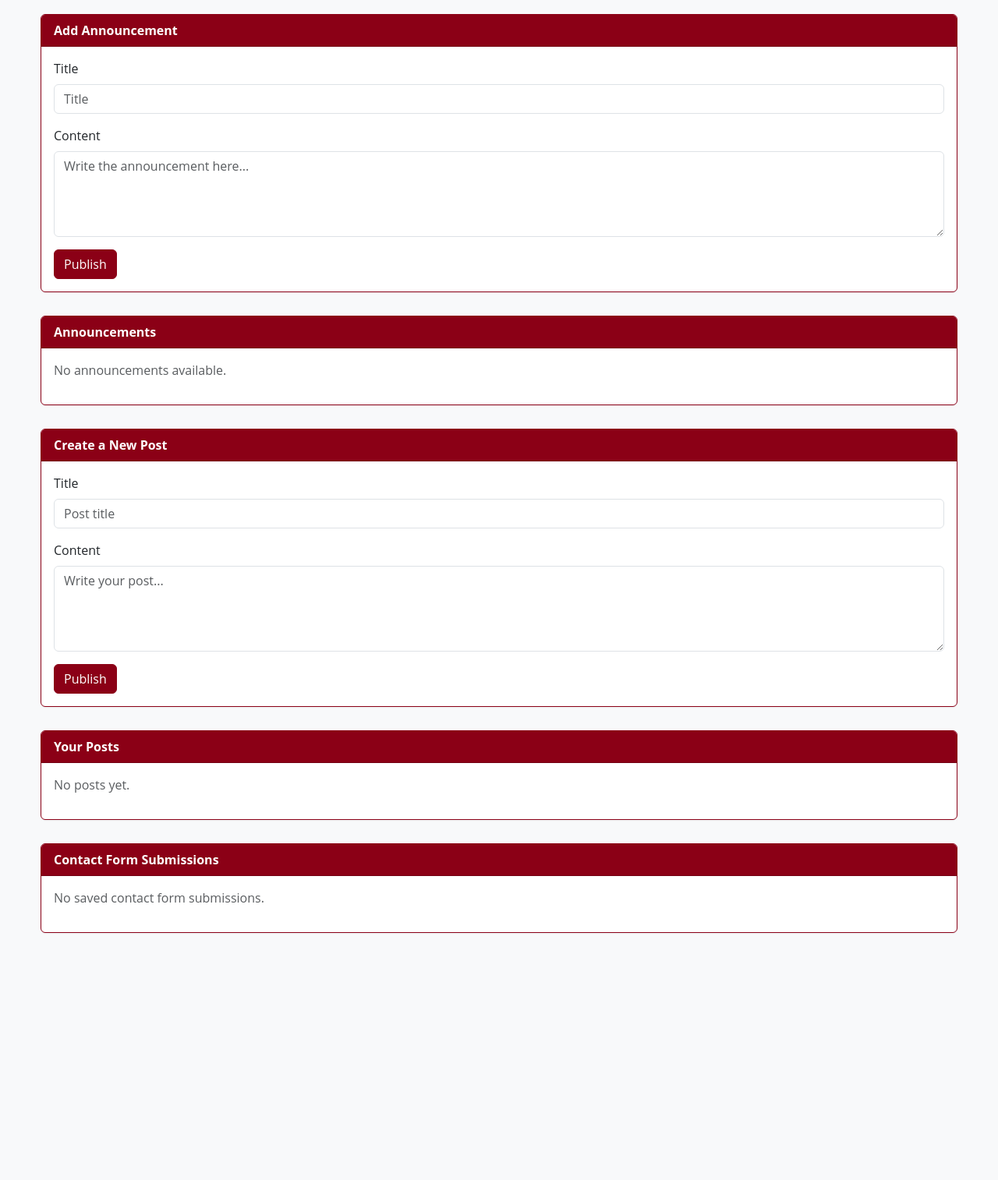
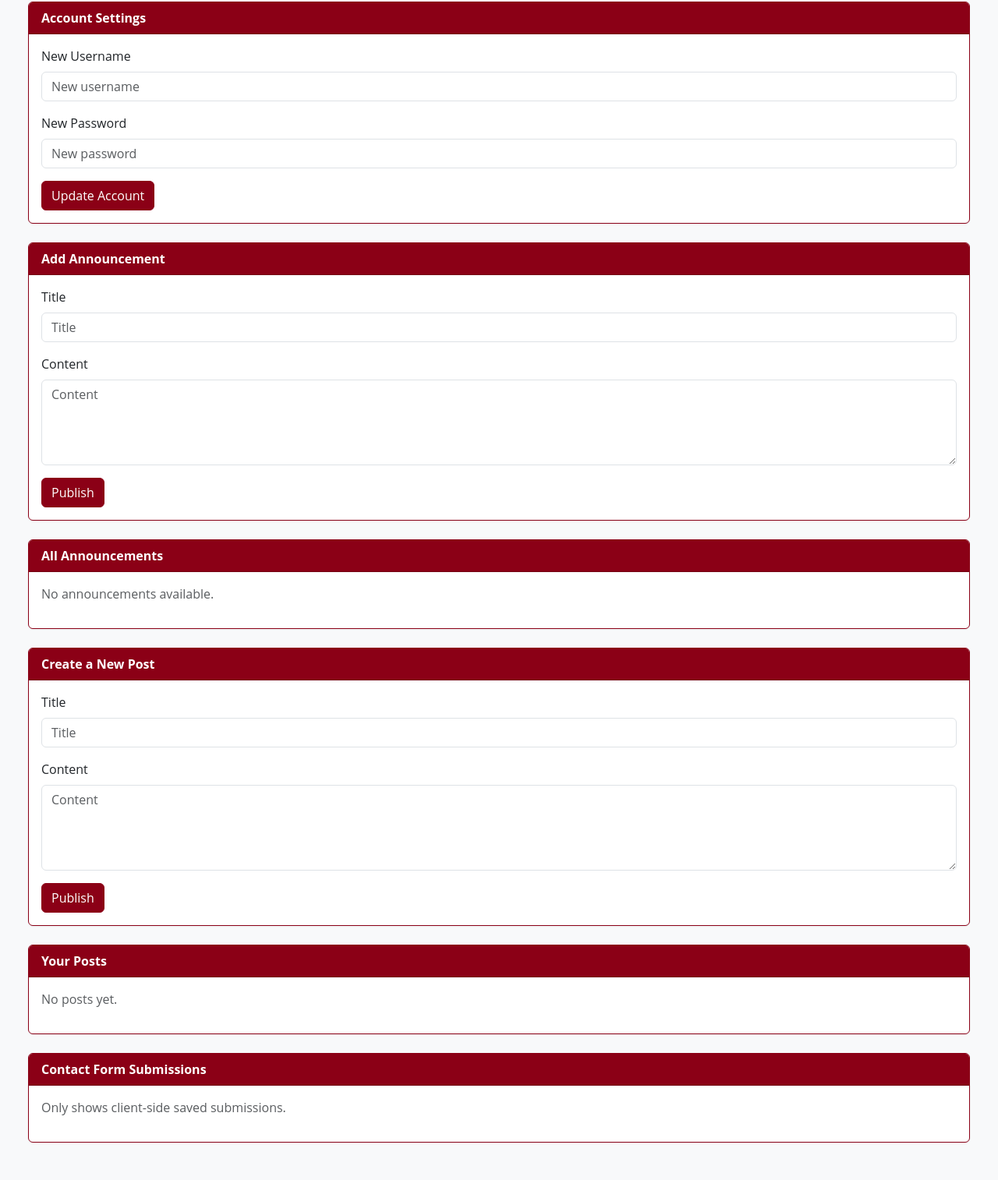
Before and after one commit to Borouros/FlaskProject1, a Flask app: page /login in a window 1280 px wide. Shown: the part 80-1594 px from the top of the page at 78% size. Before the commit the page ends 1277 px from the top, so only its background shows below. Run offline with Flask 3, Linux system fonts and the light colour scheme.

Commit message:
Update login.html

```diff
--- a/templates/login.html
+++ b/templates/login.html
@@ -1,9 +1,9 @@
 <!DOCTYPE html>
 <html lang="en">
 <head>
-  <meta charset="UTF-8" />
+  <meta charset="UTF-8">
   <title>Editor Dashboard</title>
-  <link href="https://cdn.jsdelivr.net/npm/bootstrap@5.3.2/dist/css/bootstrap.min.css" rel="stylesheet" />
+  <link rel="stylesheet" href="https://cdn.jsdelivr.net/npm/bootstrap@5.3.2/dist/css/bootstrap.min.css">
   <style>
     body {
       font-family: "Merriweather", "Open Sans", sans-serif;
@@ -22,7 +22,7 @@
     }
     .card-header {
       background-color: #8B0016;
-      color: white;
+      color: #fff;
       font-weight: bold;
     }
     .btn-primary {
@@ -35,11 +35,10 @@
     }
   </style>
 </head>
-<body>
 
+<body class="p-4">
   <h2>Welcome, {{ current_user.username }}!</h2>
 
-  <!-- Flash messages -->
   {% with messages = get_flashed_messages(with_categories=True) %}
     {% if messages %}
       {% for category, message in messages %}
@@ -63,39 +62,57 @@
     <div class="row">
       <div class="col-md-12">
 
+        <!-- Account Settings -->
+        <div class="card mb-4">
+          <div class="card-header">Account Settings</div>
+          <div class="card-body">
+            <form method="POST" action="{{ url_for('update_account') }}">
+              <div class="mb-3">
+                <label for="username" class="form-label">New Username</label>
+                <input type="text" id="username" name="username" class="form-control" placeholder="New username" required>
+              </div>
+              <div class="mb-3">
+                <label for="password" class="form-label">New Password</label>
+                <input type="password" id="password" name="password" class="form-control" placeholder="New password" required>
+              </div>
+              <button type="submit" class="btn btn-primary">Update Account</button>
+            </form>
+          </div>
+        </div>
+
         <!-- Add Announcement -->
-        <div class="card">
+        <div class="card mb-4">
           <div class="card-header">Add Announcement</div>
           <div class="card-body">
             <form method="POST" action="{{ url_for('add_news') }}">
               <div class="mb-3">
                 <label for="news-title" class="form-label">Title</label>
-                <input type="text" id="news-title" name="title" class="form-control" placeholder="Title" required maxlength="100">
+                <input type="text" id="news-title" name="title" class="form-control" placeholder="Title" required>
               </div>
               <div class="mb-3">
                 <label for="news-content" class="form-label">Content</label>
-                <textarea id="news-content" name="content" class="form-control" rows="4" placeholder="Write the announcement here..." required maxlength="1000"></textarea>
+                <textarea id="news-content" name="content" class="form-control" rows="4" placeholder="Content" required></textarea>
               </div>
               <button type="submit" class="btn btn-primary">Publish</button>
             </form>
           </div>
         </div>
 
-        <!-- Announcements -->
-        <div class="card">
-          <div class="card-header">Announcements</div>
+        <!-- Announcements List -->
+        <div class="card mb-4">
+          <div class="card-header">All Announcements</div>
           <div class="card-body">
             {% if news %}
               {% for item in news %}
                 <div class="border p-3 rounded mb-3">
                   <h5>{{ item.title | e }}</h5>
                   <p>{{ item.content | e }}</p>
-                  <form method="GET" action="{{ url_for('edit_news', news_id=item.id) }}" class="d-inline">
-                    <button class="btn btn-sm btn-secondary">Edit</button>
+                  <form action="{{ url_for('edit_news', news_id=item.id) }}" method="GET" class="d-inline">
+                    <button type="submit" class="btn btn-sm btn-secondary">Edit</button>
                   </form>
-                  <form method="POST" action="{{ url_for('delete_news', news_id=item.id) }}" class="d-inline"
+                  <form action="{{ url_for('delete_news', news_id=item.id) }}" method="POST" class="d-inline"
                         onsubmit="return confirm('Delete this news item?')">
-                    <button class="btn btn-sm btn-danger">Delete</button>
+                    <button type="submit" class="btn btn-sm btn-danger">Delete</button>
                   </form>
                 </div>
               {% endfor %}
@@ -105,18 +122,18 @@
           </div>
         </div>
 
-        <!-- Create Post -->
-        <div class="card">
+        <!-- Create New Post -->
+        <div class="card mb-4">
           <div class="card-header">Create a New Post</div>
           <div class="card-body">
             <form method="POST" action="{{ url_for('editor') }}">
               <div class="mb-3">
                 <label for="post-title" class="form-label">Title</label>
-                <input type="text" id="post-title" name="title" class="form-control" placeholder="Post title" required maxlength="100">
+                <input type="text" id="post-title" name="title" class="form-control" placeholder="Title" required>
               </div>
               <div class="mb-3">
                 <label for="post-content" class="form-label">Content</label>
-                <textarea id="post-content" name="content" class="form-control" rows="4" placeholder="Write your post..." required maxlength="2000"></textarea>
+                <textarea id="post-content" name="content" class="form-control" rows="4" placeholder="Content" required></textarea>
               </div>
               <button type="submit" class="btn btn-primary">Publish</button>
             </form>
@@ -124,7 +141,7 @@
         </div>
 
         <!-- Your Posts -->
-        <div class="card">
+        <div class="card mb-4">
           <div class="card-header">Your Posts</div>
           <div class="card-body">
             {% if posts %}
@@ -132,13 +149,13 @@
                 <div class="border p-3 rounded mb-3">
                   <h5>{{ post.title | e }}</h5>
                   <p>{{ post.content | e }}</p>
-                  <small class="text-muted">Post ID: {{ post.id }}</small>
+                  <small>ID: {{ post.id }}</small>
                   <div class="mt-2">
                     <form method="POST" action="{{ url_for('delete_post', post_id=post.id) }}" class="d-inline">
-                      <button class="btn btn-outline-danger btn-sm">Delete</button>
+                      <button type="submit" class="btn btn-outline-danger btn-sm">Delete</button>
                     </form>
-                    <form method="GET" action="{{ url_for('edit_post', post_id=post.id) }}" class="d-inline">
-                      <button class="btn btn-outline-secondary btn-sm">Edit</button>
+                    <form action="{{ url_for('edit_post', post_id=post.id) }}" method="GET" class="d-inline">
+                      <button type="submit" class="btn btn-outline-secondary btn-sm">Edit</button>
                     </form>
                   </div>
                 </div>
@@ -149,11 +166,11 @@
           </div>
         </div>
 
-        <!-- LocalStorage Contact Form Submissions -->
-        <div class="card">
+        <!-- Optional: Contact Form Submissions via localStorage -->
+        <div class="card mb-4">
           <div class="card-header">Contact Form Submissions</div>
           <div class="card-body" id="submissionContainer">
-            <p class="text-muted">Loading client-side saved submissions...</p>
+            <p class="text-muted">Only shows client-side saved submissions.</p>
           </div>
         </div>
 
@@ -161,23 +178,26 @@
     </div>
   </div>
 
-  <!-- LocalStorage JS -->
+  <!-- JS for displaying localStorage contact submissions -->
   <script>
     document.addEventListener("DOMContentLoaded", () => {
       const container = document.getElementById("submissionContainer");
-      container.innerHTML = "";
+      const keys = [];
 
-      const keys = Object.keys(localStorage).filter(k => k.startsWith("userData_"));
-      if (keys.length === 0) {
-        container.innerHTML = "<p class='text-muted'>No saved contact form submissions.</p>";
-        return;
+      for (let i = 0; i < localStorage.length; i++) {
+        const key = localStorage.key(i);
+        if (key.startsWith("userData_")) {
+          keys.push(key);
+        }
       }
 
       keys.sort();
+
       keys.forEach(key => {
         const data = JSON.parse(localStorage.getItem(key));
         const div = document.createElement("div");
-        div.className = "border p-3 rounded mb-3";
+        div.classList.add("border", "p-3", "rounded", "mb-3");
+
         div.innerHTML = `
           <strong>Name:</strong> ${data.name}<br>
           <strong>Email:</strong> ${data.email}<br>
@@ -194,6 +214,5 @@
       });
     });
   </script>
-
 </body>
 </html>
```
